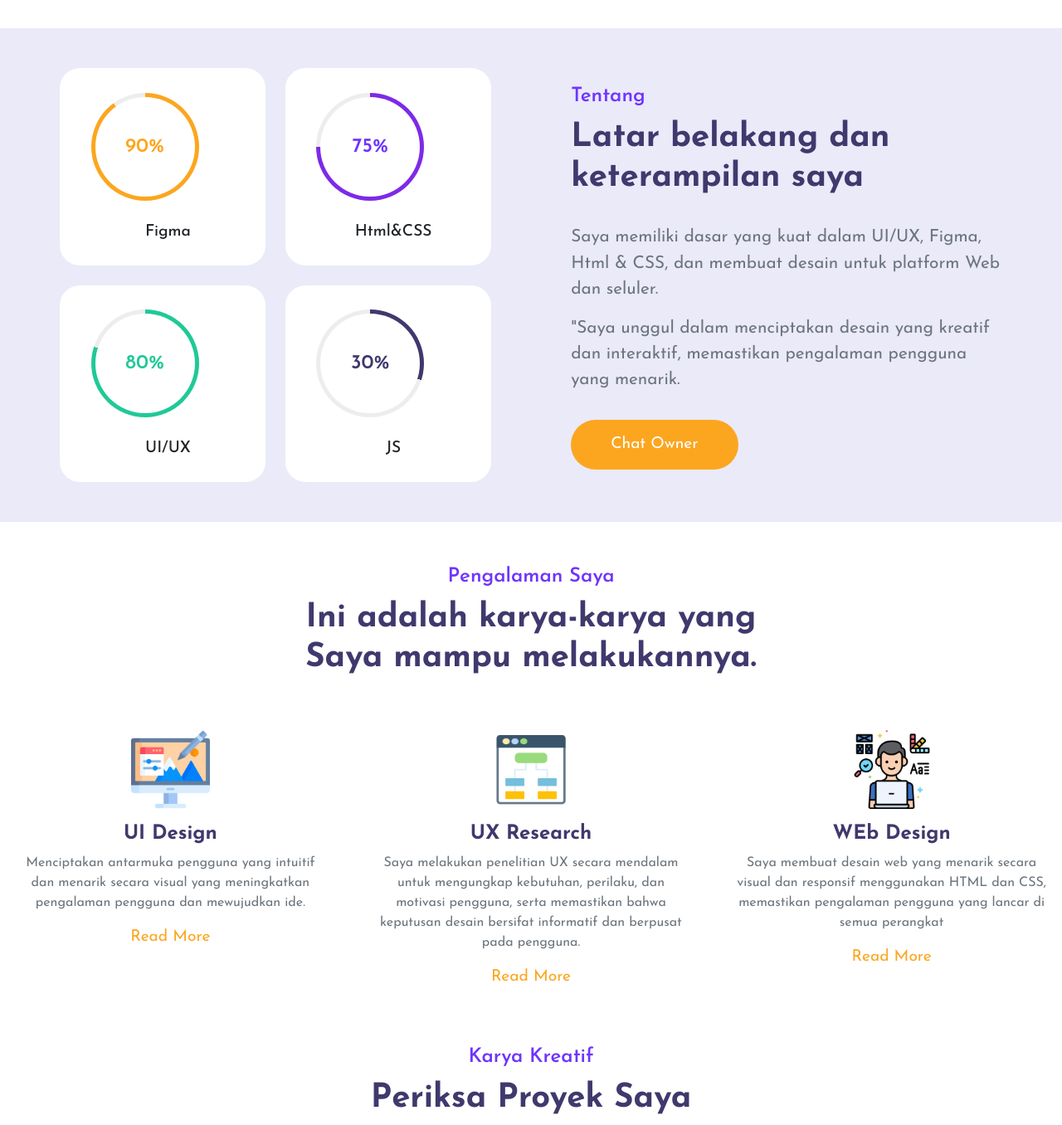
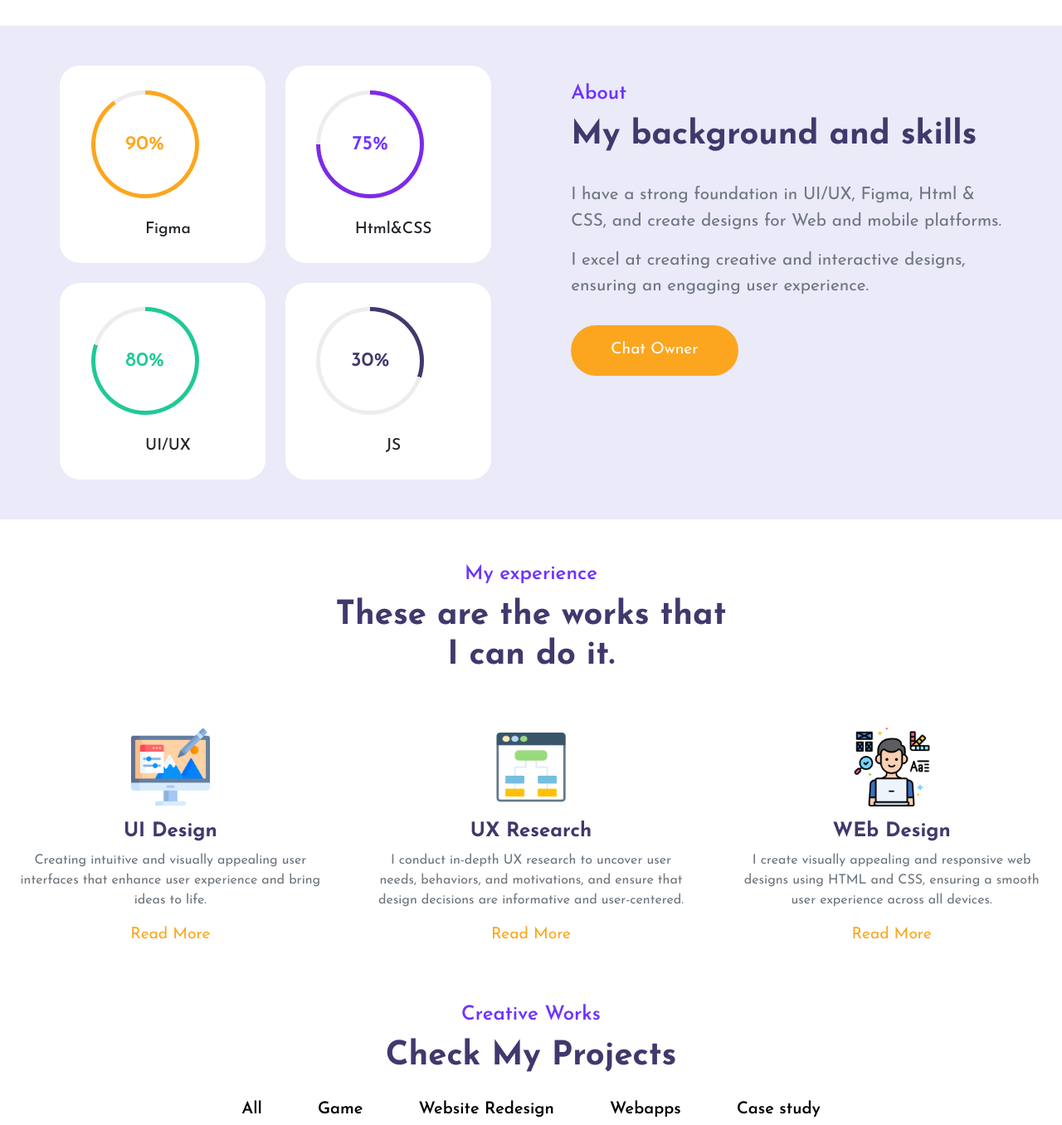
Before and after one commit to AlichaIcha/website-portfolio-alicha, a website: page index.html in a window 1280 px wide. Shown: the part 600-1956 px from the top of the page at 83% size. Drawn offline with nearby package versions, Linux system fonts and the light colour scheme.

Commit message:
Add files via upload

```diff
--- a/index.html
+++ b/index.html
@@ -77,7 +77,7 @@
           Halo! saya <br /><span class="c-orange">AlichaZahra</span>
         </h2>
         <p class="text-muted">
-          Desainer UI & UX yang memiliki hasrat untuk menciptakan antarmuka yang ramah pengguna dan menarik secara visual. Kemampuan yang terbukti untuk memahami kebutuhan pengguna dan menerjemahkannya ke dalam desain yang efektif. Keterampilan yang kuat dalam Riset pengguna, perancangan rangka, Pembuatan prototipe, Prinsip desain, dan desain visual.
+          UI & UX Designer with a passion for creating user-friendly and visually appealing interfaces. Proven ability to understand user needs and translate them into effective designs. Strong skills in User research, wireframe design, Prototyping, Design principles, and visual design.
         </p>
         <button
           onclick="window.location.href='https://wa.me/message/WP7WYHPC26GFG1'"
@@ -141,13 +141,13 @@
       </div>
       <div class="col-10 col-md-5 skill-detail" data-aos="slide-left">
         <div class="heading mt-5 mt-md-3">
-          <small>Tentang</small>
-          <h3>Latar belakang dan keterampilan saya</h3><br>
+          <small>About</small>
+          <h3>My background and skills</h3><br>
           <p class="text-muted">
-            Saya memiliki dasar yang kuat dalam UI/UX, Figma, Html & CSS, dan membuat desain untuk platform Web dan seluler.
+            I have a strong foundation in UI/UX, Figma, Html & CSS, and create designs for Web and mobile platforms.
           </p>
           <p class="text-muted">
-            "Saya unggul dalam menciptakan desain yang kreatif dan interaktif, memastikan pengalaman pengguna yang menarik.
+            I excel at creating creative and interactive designs, ensuring an engaging user experience.
           </p>
           <button class="c-btn h-btn mt-3 py-3 px-5 rounded-pill">
             <!-- here download attribute is used for adding download functionality to button  -->
@@ -163,10 +163,10 @@
   <!-- expertise section starts -->
   <section class="expertise mt-5" id="service">
     <div class="heading text-center">
-      <small>Pengalaman Saya</small>
+      <small>My experience</small>
       <h3>
-        Ini adalah karya-karya yang  <br>
-        Saya mampu melakukannya.
+        These are the works that  <br>
+        I can do it.
       </h3>
     </div>
     <div class="row justify-content-evenly mt-5">
@@ -178,7 +178,7 @@
           <div class="content mt-3">
             <h4>UI Design</h4>
             <p class="text-muted">
-               Menciptakan antarmuka pengguna yang intuitif dan menarik secara visual yang meningkatkan pengalaman pengguna dan mewujudkan ide.
+               Creating intuitive and visually appealing user interfaces that enhance user experience and bring ideas to life.
             </p>
             <a href="https://wa.me/6281400346604" class="link">Read More</a>
           </div>
@@ -192,7 +192,7 @@
           <div class="content mt-3">
             <h4>UX Research</h4>
             <p class="text-muted">
-              Saya melakukan penelitian UX secara mendalam untuk mengungkap kebutuhan, perilaku, dan motivasi pengguna, serta memastikan bahwa keputusan desain bersifat informatif dan berpusat pada pengguna.
+              I conduct in-depth UX research to uncover user needs, behaviors, and motivations, and ensure that design decisions are informative and user-centered.
             </p>
             <a href="https://wa.me/6281400346604" class="link">Read More</a>
           </div>
@@ -206,7 +206,7 @@
           <div class="content mt-3">
             <h4>WEb Design</h4>
             <p class="text-muted">
-              Saya membuat desain web yang menarik secara visual dan responsif menggunakan HTML dan CSS, memastikan pengalaman pengguna yang lancar di semua perangkat
+              I create visually appealing and responsive web designs using HTML and CSS, ensuring a smooth user experience across all devices.
             </p>
             <a href="https://wa.me/6281400346604" class="link">Read More</a>
           </div>
@@ -221,8 +221,8 @@
   <!-- portfolio section starts here -->
   <section class="portfolio" id="portfolio">
     <div class="heading text-center pt-5">
-      <small>Karya Kreatif</small>
-      <h3>Periksa Proyek Saya</h3>
+      <small>Creative Works</small>
+      <h3>Check My Projects</h3>
     </div>
 
     <div id="myBtnContainer" class="text-center mt-4">
@@ -326,8 +326,8 @@
   <!-- contact section starts -->
   <section class="contact py-5" id="contact">
     <div class="heading text-center">
-      <small>Hubungi Kami</small>
-      <h3>Ajukan Pertanyaan?</h3>
+      <small>Contact us</small>
+      <h3>Ask a Question?</h3>
     </div>
     <div class="row justify-content-evenly mt-5">
       <div class="col-md-5 col-10 contact-details" data-aos="slide-right">
@@ -336,7 +336,7 @@
             <i class="bi bi-geo-alt-fill"></i>
           </div>
           <div class="col-11">
-            <p>5/02/2022-2023 jalan Alicha Zahra,</p>
+            <p>02/05/2022-2023 Alicha Zahra Street,</p>
             <p>Alicha Zahra,Fadlan Syahid Ali.</p>
           </div>
         </div>
```
